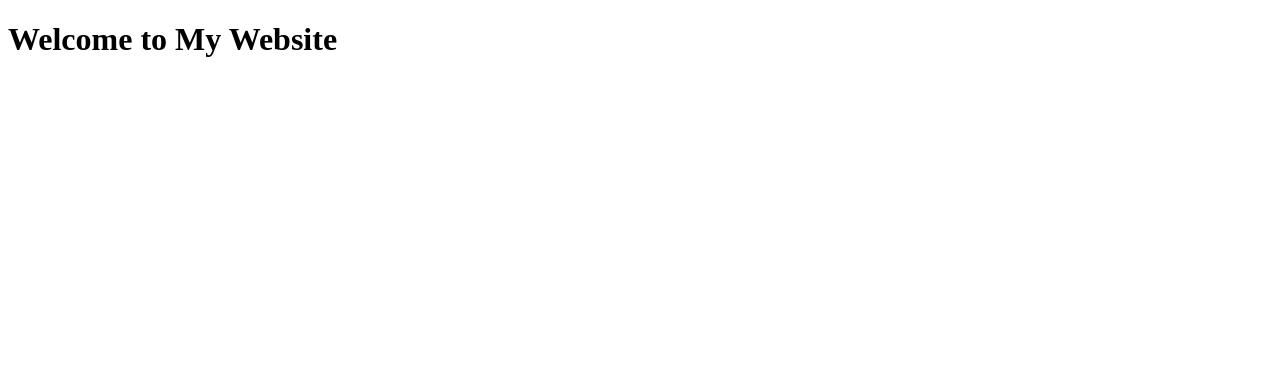
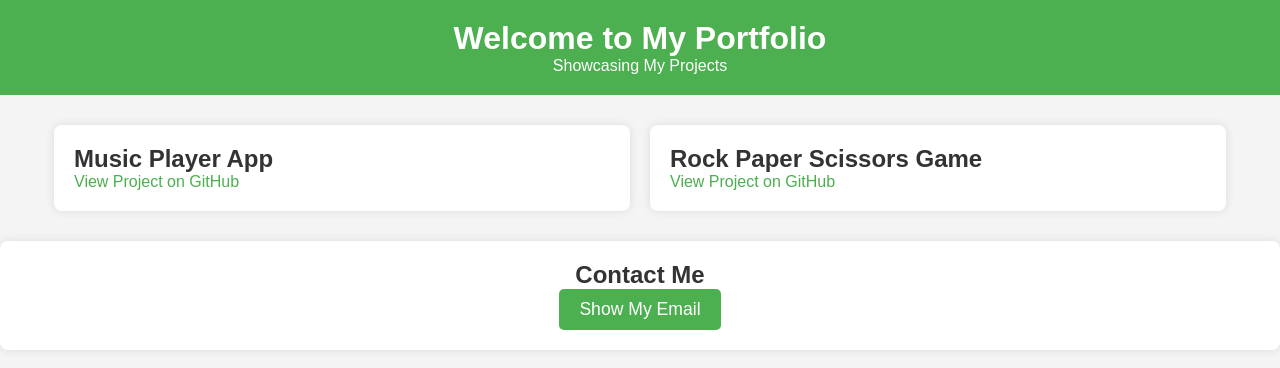
Before and after one commit to cadamion26/my-website, a plain HTML site: page index.html in a window 1280 px wide. Drawn offline with Linux system fonts and the light colour scheme.

Commit message:
Renamed style.css to styles.css, updated index.html and script.js

```diff
--- a/index.html
+++ b/index.html
@@ -3,11 +3,32 @@
 <head>
     <meta charset="UTF-8">
     <meta name="viewport" content="width=device-width, initial-scale=1.0">
-    <title>My Website</title>
-    <link rel="stylesheet" href="style.css">
+    <title>My Projects</title>
+    <link rel="stylesheet" href="styles.css">
 </head>
 <body>
-    <h1>Welcome to My Website</h1>
+    <header>
+        <h1>Welcome to My Portfolio</h1>
+        <p>Showcasing My Projects</p>
+    </header>
+
+    <section id="projects">
+        <div class="project">
+            <h2>Music Player App</h2>
+            <a href="https://github.com/cadamion26/music-player-app" target="_blank">View Project on GitHub</a>
+        </div>
+        <div class="project">
+            <h2>Rock Paper Scissors Game</h2>
+            <a href="https://github.com/cadamion26/rock-paper-scissors-game" target="_blank">View Project on GitHub</a>
+        </div>
+    </section>
+
+    <section id="contact">
+        <h2>Contact Me</h2>
+        <button id="contact-btn">Show My Email</button>
+        <p id="email-display" style="display: none;">Email: <a href="mailto:cadamionh@gmail.com">cadamionh@gmail.com</a></p>
+    </section>
+
     <script src="script.js"></script>
 </body>
 </html>
--- a/script.js
+++ b/script.js
@@ -0,0 +1,8 @@
+document.getElementById('contact-btn').addEventListener('click', function() {
+    const emailDisplay = document.getElementById('email-display');
+    if (emailDisplay.style.display === 'none') {
+        emailDisplay.style.display = 'block';
+    } else {
+        emailDisplay.style.display = 'none';
+    }
+});
--- /dev/null
+++ b/styles.css
@@ -0,0 +1,93 @@
+* {
+    margin: 0;
+    padding: 0;
+    box-sizing: border-box;
+}
+
+body {
+    font-family: Arial, sans-serif;
+    background-color: #f4f4f4;
+    color: #333;
+}
+
+header {
+    background-color: #4CAF50;
+    color: white;
+    text-align: center;
+    padding: 20px;
+}
+
+h1 {
+    font-size: 2em;
+}
+
+#projects {
+    display: flex;
+    justify-content: center;
+    margin: 20px 0;
+}
+
+.project {
+    background-color: white;
+    padding: 20px;
+    margin: 10px;
+    border-radius: 8px;
+    box-shadow: 0 0 10px rgba(0, 0, 0, 0.1);
+    width: 45%;
+}
+
+.project h2 {
+    color: #333;
+}
+
+.project a {
+    color: #4CAF50;
+    text-decoration: none;
+}
+
+#contact {
+    text-align: center;
+    padding: 20px;
+    background-color: white;
+    margin: 20px 0;
+    border-radius: 8px;
+    box-shadow: 0 0 10px rgba(0, 0, 0, 0.1);
+}
+
+#contact button {
+    background-color: #4CAF50;
+    color: white;
+    padding: 10px 20px;
+    border: none;
+    border-radius: 5px;
+    cursor: pointer;
+    font-size: 1.1em;
+}
+
+#contact button:hover {
+    background-color: #45a049;
+}
+
+#email-display {
+    margin-top: 10px;
+    font-size: 1.2em;
+    color: #333;
+}
+
+footer {
+    text-align: center;
+    padding: 20px;
+    background-color: #333;
+    color: white;
+}
+
+@media (max-width: 768px) {
+    #projects {
+        flex-direction: column;
+        align-items: center;
+    }
+
+    .project {
+        width: 80%;
+    }
+}
```
